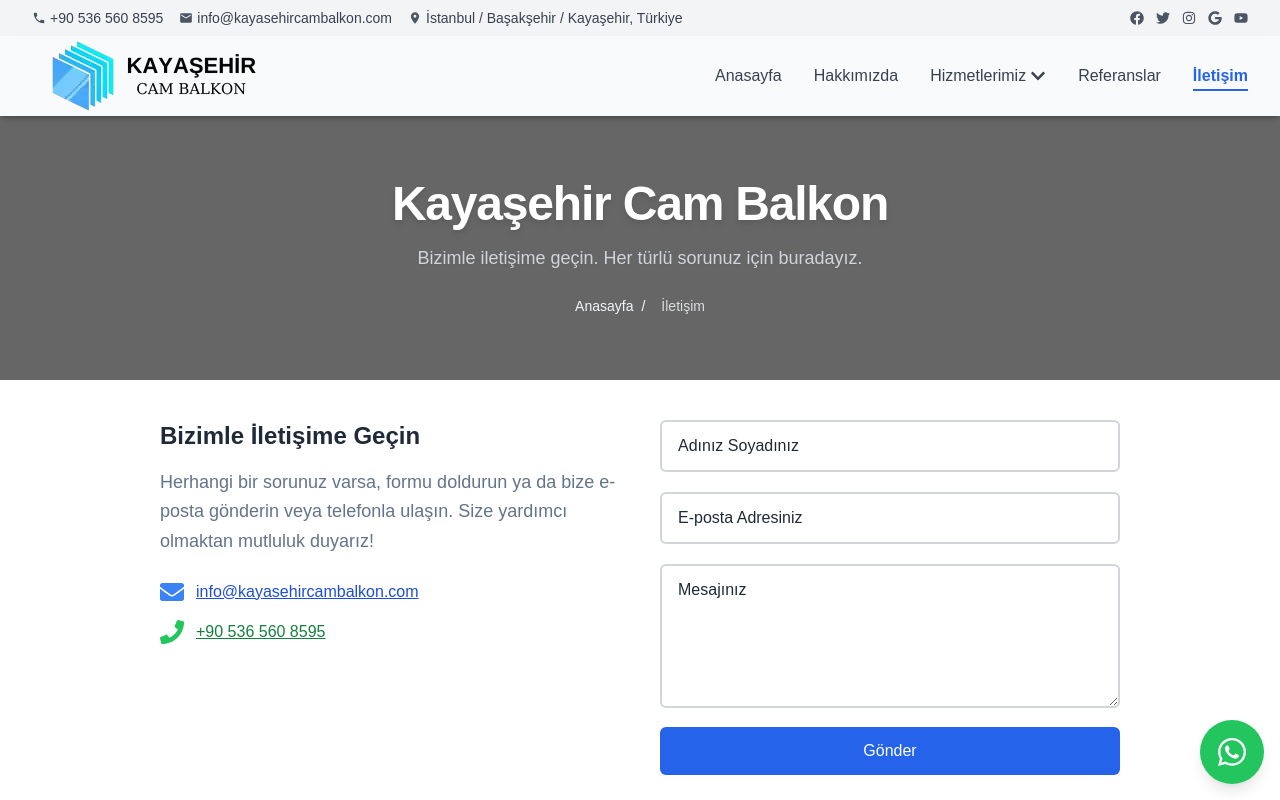
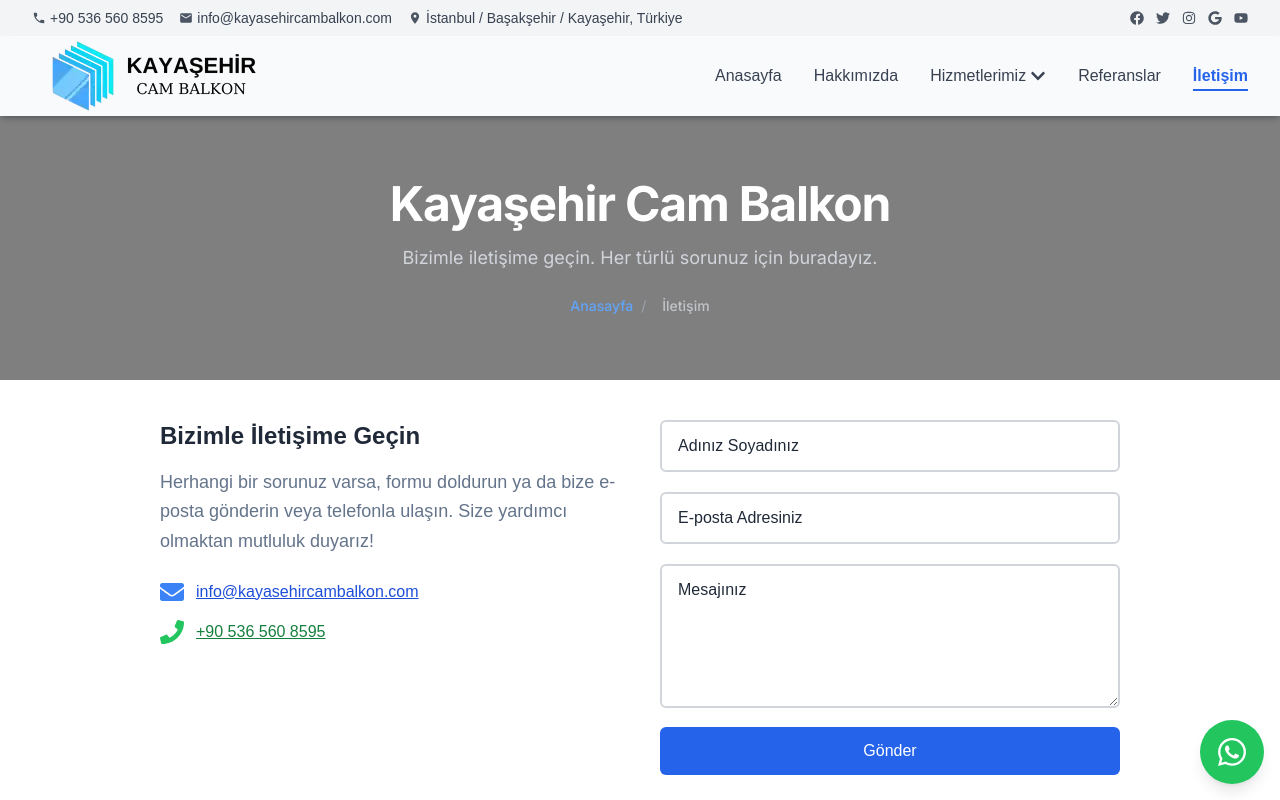
Before and after one commit to yunusmertofficial/kayasehircambalkon, a Next.js app: page /iletisim in a window 1280 px wide. Shown: the top 800 px of the page. Built offline with nearby package versions, Linux system fonts and the light colour scheme.

Commit message:
Optimize font loading in Breadcrumb component and enhance styling for improved readability

```diff
--- a/src/components/Breadcrumb.tsx
+++ b/src/components/Breadcrumb.tsx
@@ -1,4 +1,11 @@
 import Link from "next/link";
+import { Inter } from "next/font/google";
+
+// Google Font'un yüklenmesini optimize et
+const inter = Inter({
+  subsets: ["latin"],
+  display: "swap", // Fontu hızlı göstermek için swap modunu kullan
+});
 
 const Breadcrumb = ({
   breadcrumbs,
@@ -10,27 +17,26 @@ const Breadcrumb = ({
   description?: string;
 }) => {
   return (
-    <div className="relative text-center">
-      {/* Sabit Arka Plan Resmi */}
+    <div className={`relative text-center ${inter.className}`}>
+      {/* Sabit Arka Plan */}
       <div className="absolute inset-0 -z-10">
         {/* Karartma ve Blur Efekti */}
-        <div className="absolute inset-0 bg-black bg-opacity-60 backdrop-blur-md"></div>
+        <div className="absolute inset-0 bg-black bg-opacity-50"></div>
       </div>
 
       {/* İçerik */}
       <div className="relative z-10 py-16 px-4">
         {/* Başlık */}
-        <h1 className="text-5xl font-extrabold text-white tracking-tight drop-shadow-md">
+        <h1 className="text-5xl font-bold text-white tracking-tight">
           {title}
         </h1>
 
         {/* Açıklama (Opsiyonel) */}
         {description && (
-          <p className="text-lg mt-4 text-gray-300 drop-shadow-sm">
-            {description}
-          </p>
+          <p className="text-lg mt-4 text-gray-300">{description}</p>
         )}
 
+        {/* Breadcrumb Navigasyonu */}
         <nav className="flex justify-center mt-6" aria-label="Breadcrumb">
           <ol className="flex space-x-2 text-sm">
             {breadcrumbs.map((breadcrumb, index) => (
@@ -38,17 +44,17 @@ const Breadcrumb = ({
                 {index !== breadcrumbs.length - 1 ? (
                   <Link
                     href={breadcrumb.href}
-                    className="text-accent font-medium hover:text-gray-200 hover:underline transition-all duration-300"
+                    className="text-blue-400 font-medium hover:text-gray-200 hover:underline transition-all duration-300"
                   >
                     {breadcrumb.label}
                   </Link>
                 ) : (
-                  <span className="text-primary-foreground font-medium opacity-80">
+                  <span className="text-gray-300 font-medium opacity-80">
                     {breadcrumb.label}
                   </span>
                 )}
                 {index !== breadcrumbs.length - 1 && (
-                  <span className="mx-2 text-primary-foreground">/</span>
+                  <span className="mx-2 text-gray-400">/</span>
                 )}
               </li>
             ))}
```
